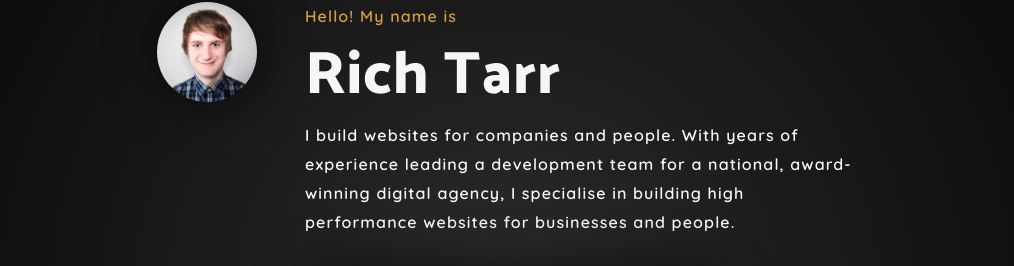
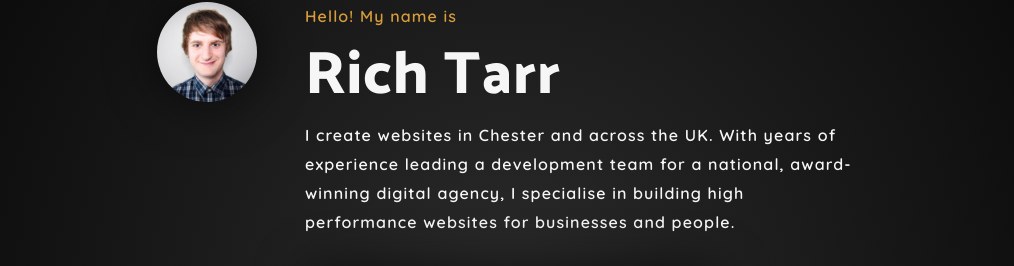
Before and after one commit to richtarr/richtarr.github.io, a plain HTML site: page index.html in a window 1280 px wide. Shown: the part 211-477 px from the top of the page, without its empty margins (133-1147 px from the left). Drawn offline with Linux system fonts and the light colour scheme.

Commit message:
update copy

```diff
--- a/index.html
+++ b/index.html
@@ -163,7 +163,7 @@
 			<div class="Content">
 				<p class="text-gold text-bold mb-0">Hello! My name is</p>
 				<h1>Rich Tarr</h1>
-				<p class="mb-4">I build websites for companies and people. With years of experience leading a development team for a national, award-winning digital agency, I specialise in building high performance websites for businesses and&nbsp;people.</p>
+				<p class="mb-4">I create websites in Chester and across the UK. With years of experience leading a development team for a national, award-winning digital agency, I specialise in building high performance websites for businesses and&nbsp;people.</p>
 				<a class="Button" target="_blank" href="mailto:richjtarr@gmail.com">Contact me about your next project!</a>
 			</div><!-- /.Content -->
 		</div>
```
